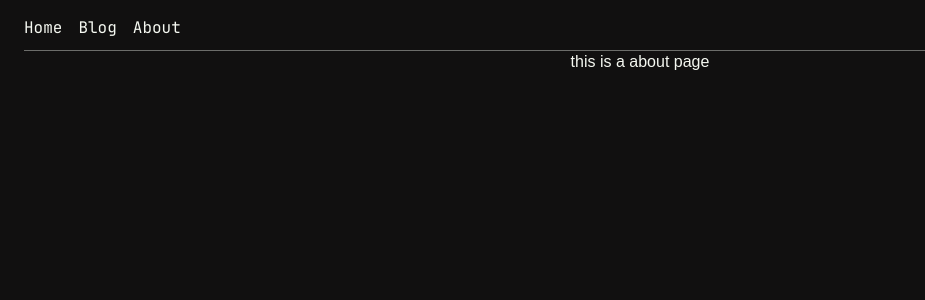
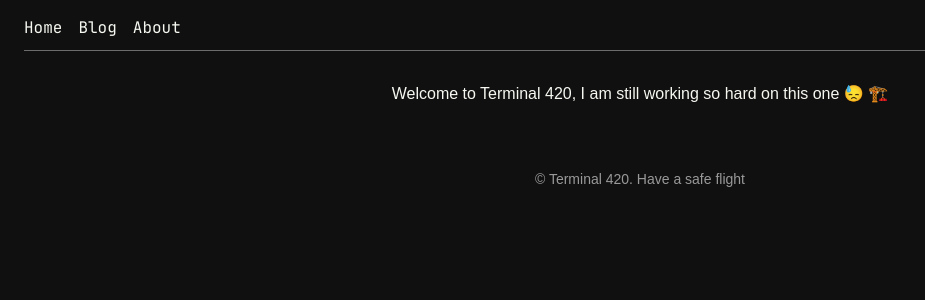
Before and after one commit to yuconnorl/terminal-420, a Next.js app: page /about in a window 1280 px wide. Shown: the top 300 px of the page, without its empty margins (0-925 px from the left). Built offline with nearby package versions, Linux system fonts and the light colour scheme.

Commit message:
feat: styling post

```diff
--- a/app/about/page.tsx
+++ b/app/about/page.tsx
@@ -1,4 +1,6 @@
 import type { Metadata } from 'next'
+
+import Footer from '@/components/Footer'
 
 export const metadata: Metadata = {
   title: 'About',
@@ -7,9 +9,12 @@ export const metadata: Metadata = {
 
 const AboutPage = () => {
   return (
-    <div>
-      <div>this is a about page</div>
-    </div>
+    <section className='pt-8'>
+      <div>
+        Welcome to Terminal 420, I am still working so hard on this one 😓 🏗️
+      </div>
+      <Footer />
+    </section>
   )
 }
 
--- a/app/blog/[slug]/page.tsx
+++ b/app/blog/[slug]/page.tsx
@@ -30,8 +30,8 @@ export default async function Blog({ params }: Props) {
   }
 
   return (
-    <div className='relative grid max-w-6xl grid-cols-section pt-8 font-sans-serif md:gap-8'>
-      <section className='col-start-2 mx-auto max-w-4xl shrink-0 grow-[10] basis-0'>
+    <div className='relative flex max-w-6xl pt-8 font-sans-serif xl:grid xl:grid-cols-section xl:gap-7'>
+      <section className='col-start-2 mx-auto max-w-4xl'>
         <h1 className='font-mono text-2xl font-bold tracking-tight md:text-3xl'>
           <Balancer>{post?.title}</Balancer>
         </h1>
--- a/app/blog/page.tsx
+++ b/app/blog/page.tsx
@@ -33,7 +33,7 @@ const BlogPage = () => {
                 <div className='my-2 text-sm tracking-tighter text-main-gray'>
                   <p>{dayjs(post.date).format('MMM DD, YYYY')}</p>
                 </div>
-                <div className='mt-1 max-w-xl font-mono tracking-tight text-main-gray'>
+                <div className=' mt-1 max-w-xl font-sans-serif tracking-tight text-main-gray'>
                   <p>{post.description}</p>
                 </div>
               </Link>
--- a/src/components/SidePanel.tsx
+++ b/src/components/SidePanel.tsx
@@ -78,9 +78,7 @@ const SidePanel = ({ rawPost = '' }) => {
   return (
     <aside
       ref={sidebar}
-      className={clsx(
-        'sticky top-16 hidden h-fit shrink-0 grow-[3] basis-0 flex-col lg:flex',
-      )}
+      className={clsx('sticky top-16 hidden h-fit flex-col xl:flex')}
     >
       <p className='mb-3 font-mono font-bold'>On this page</p>
       <ul
```
